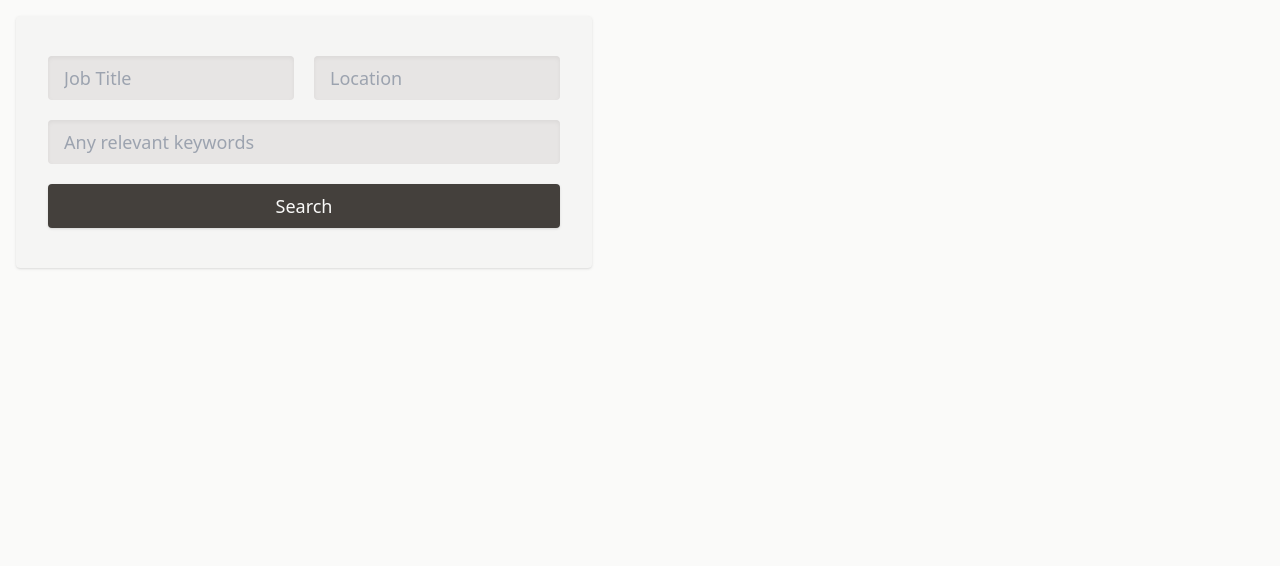
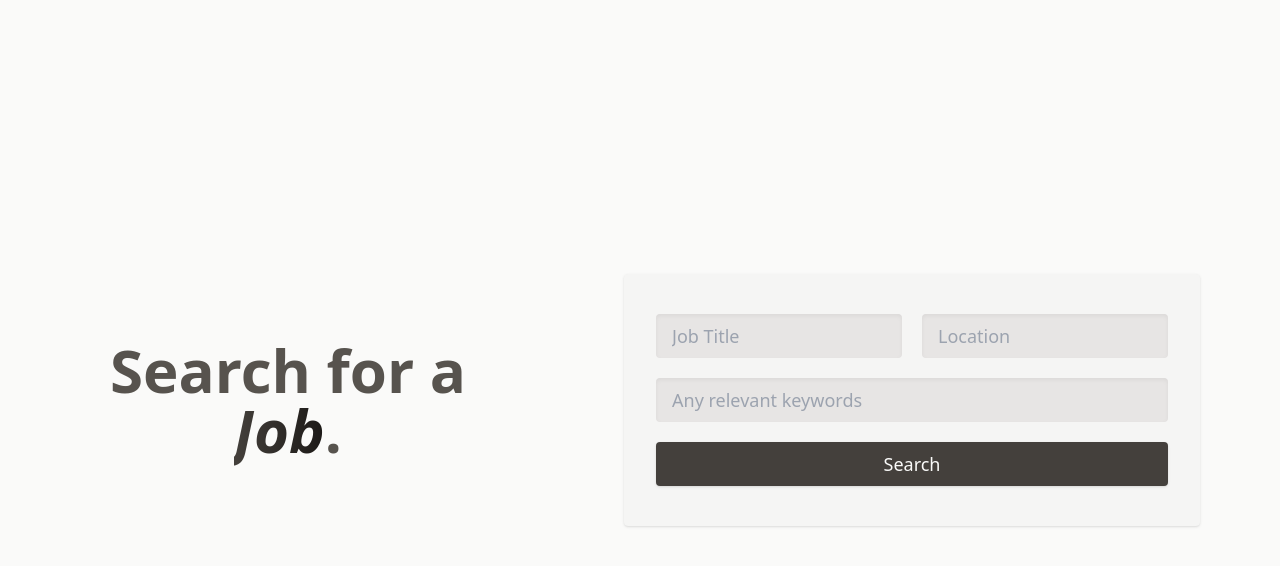
Before and after one commit to daniel-black/jobs, a Next.js app: page / in a window 1280 px wide. Shown: the top 566 px of the page. Built offline with nearby package versions, Linux system fonts and the light colour scheme; no server answers.

Commit message:
smol amount of polish to landing page

```diff
--- a/app/page.tsx
+++ b/app/page.tsx
@@ -2,7 +2,10 @@ import SearchForm from "./SearchForm";
 
 export default function Home() {
   return (
-    <div className='p-4'>
+    <div className='p-4 md:px-20 text-center flex flex-col space-y-20 min-h-screen items-center justify-center md:flex-row md:space-y-0 md:space-x-32'>
+      <h1 className='text-stone-600 font-bold text-4xl sm:text-5xl md:text-6xl'>
+        Search for a <span className=' italic font-extrabold text-transparent bg-clip-text bg-gradient-to-r from-stone-700 to bg-stone-900'>Job</span>.
+      </h1>
       <SearchForm />
     </div>
   );
--- a/lib/utils/mappers/dataMapper.ts
+++ b/lib/utils/mappers/dataMapper.ts
@@ -2,9 +2,6 @@ import { Job, Pay, Results, Location } from "../../types/jobsApiTypes";
 import { PositionLocation, PositionRemuneration, SearchResultItem, UsaJobsSearchResult } from "../../types/usajobsApiTypes";
 
 export function mapUsaJobsSearchResults(results: UsaJobsSearchResult): Results {
-  console.log('top mapper:');
-
-  console.log(results)
   return {
     count: results.SearchResultCount,
     countAll: results.SearchResultCountAll,
```
